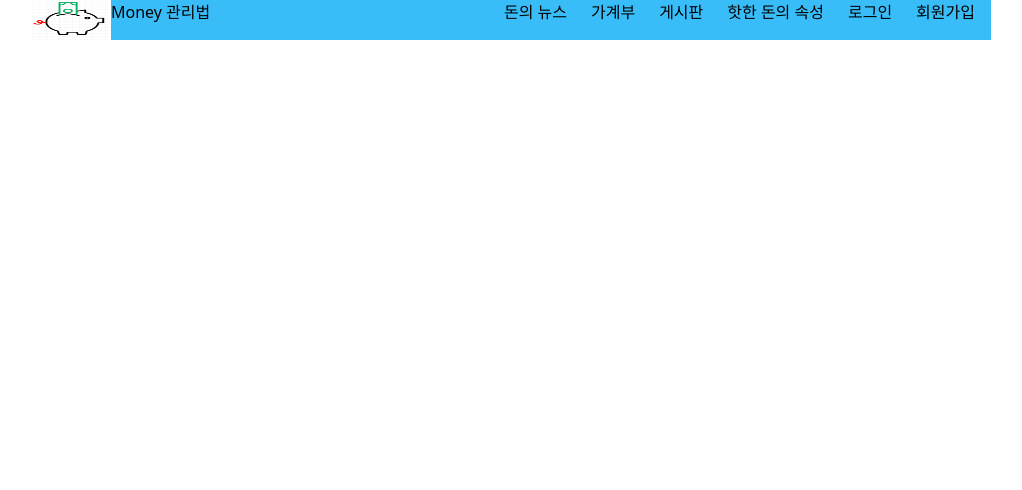
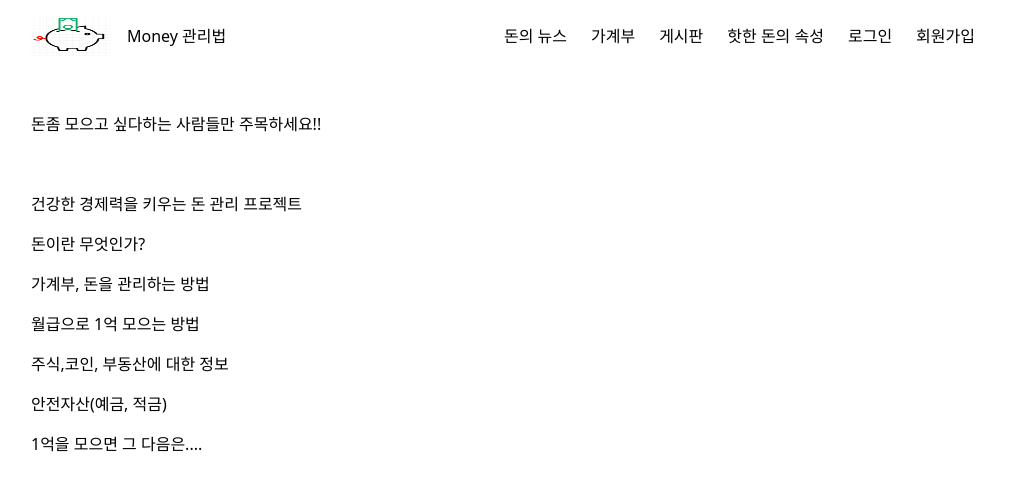
Before and after one commit to kyoungholee/mongo-crud, a Next.js app: page /components/home in a window 1280 px wide. Shown: the top 490 px of the page, without its empty margins (129-1151 px from the left). Built offline with nearby package versions, Linux system fonts and the light colour scheme.

Commit message:
gitgnore 수정

```diff
--- a/src/app/components/home/page.tsx
+++ b/src/app/components/home/page.tsx
@@ -6,19 +6,30 @@ import logo from '/public/moneylogo.png'
 export default function HomePage() {
   return (
         <>
-        <header className='flex justify-between bg-sky-400'>
-            <div className='flex '>
+        <header className='flex justify-between py-4 bg-white'>
+            <div className='flex items-center gap-4'>
             <Image src={logo}  alt='로고' className='w-20 h-10'/>
             Money 관리법
             </div>
             <SideBar/>
         </header>
         <main>
-            <section></section>
-            <section></section>
-            <section></section>
-            <section></section>
-            <section></section>
+            <section className='py-10 mb-4'>돈좀 모으고 싶다하는 사람들만 주목하세요!!</section>
+            <section className='mb-4'>건강한 경제력을 키우는 돈 관리 프로젝트</section>
+
+            <section className='mb-4'>돈이란 무엇인가?</section>
+
+            <section className='mb-4'>가계부, 돈을 관리하는 방법</section>
+
+            <section className='mb-4'>월급으로 1억 모으는 방법</section>
+
+            <section className='mb-4'>주식,코인, 부동산에 대한 정보</section>
+
+            <section className='mb-4'>안전자산(예금, 적금)</section>
+
+
+            <section className='mb-4'>1억을 모으면 그 다음은....</section>
+
         </main>
         </>
 
--- a/src/app/components/sideBar/page.tsx
+++ b/src/app/components/sideBar/page.tsx
@@ -2,7 +2,7 @@ import React from 'react'
 
 export default function SideBar() {
   return (
-    <div className='flex gap-6 mr-4'>
+    <div className='flex items-center gap-6 mr-4'>
         <div> 돈의 뉴스</div>
         <div> 가계부</div>
         <div> 게시판</div>
--- a/src/app/page.tsx
+++ b/src/app/page.tsx
@@ -1,5 +1,11 @@
 import TopicsList from "./api/boards/TopicList";
+import HomePage from "./components/home/page";
 
 export default function Home() {
-  return <TopicsList />;
+  return (
+    <>
+     <HomePage />
+    </>
+
+  )
 }
```
Also changed, not shown: 1 other file (tests, documents, lock files or other folders).
